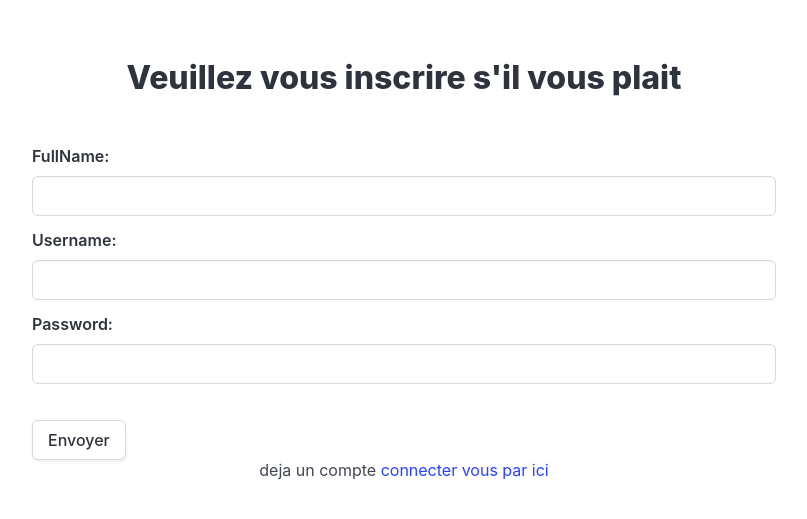
After one commit to dmclearn/Django_Ressource_Files, a Django app: page /auth/signup in a window 1280 px wide. The commit adds this page. Shown: the top 519 px of the page, without its empty margins (236-1043 px from the left). Run offline with Django 5.2, Linux system fonts and the light colour scheme.

Commit message:
Django forms

```diff
--- /dev/null
+++ b/Blog/forms.py
@@ -0,0 +1,12 @@
+from django import forms
+
+class LoginForm(forms.Form):
+    username = forms.CharField(max_length=100, min_length=4, required=True, label="Username", help_text="Your username please", widget=forms.TextInput(attrs={'class':"input"}))
+    password = forms.CharField(required=True, label="Password", widget=forms.PasswordInput( attrs={"class":'input'}))
+    pass
+
+class SignupForm(forms.Form):
+    username = forms.CharField(max_length=100, min_length=4, required=True, label="Username", help_text="Your username please", widget=forms.TextInput(attrs={'class':"input"}))
+    password = forms.CharField(required=True, label="Password", help_text="Please enter your password", widget=forms.PasswordInput(attrs={"class":"input"}))
+    fullname = forms.CharField(max_length=100, min_length=4, required=True, label="FullName", help_text="Your Fullname please", widget=forms.TextInput(attrs={"class":"input"}))
+    pass
--- a/Blog/views.py
+++ b/Blog/views.py
@@ -1,6 +1,8 @@
-from django.shortcuts import render
+from django.shortcuts import redirect, render
+from django.contrib.auth import authenticate, login, logout
 
-from Blog.models import Post
+from Blog.forms import LoginForm, SignupForm
+from Blog.models import CustomUser, Post
 
 # Create your views here.
 
@@ -13,3 +15,39 @@ def post_show(request, slug:str):
     post = Post.objects.get(slug=slug)
     return render(request, "blog/show.html", context={"post":post})
     pass
+
+def my_login(request):
+    form = LoginForm()
+    if request.method == 'POST':
+        form = LoginForm(request.POST)
+        if form.is_valid():
+            data = form.cleaned_data
+            user = authenticate(request=request, username=data['username'], password=data['password'])
+            if user:
+                login(request, user)
+            return redirect('homepage')
+
+    return render(request, "blog/auth/my_login.html", {"form":form})
+    pass
+
+def my_logout(request):
+    if request.user:
+        logout(request)
+        return redirect('homepage')
+    return redirect("my_login")
+    pass
+
+def my_signup(request):
+    form = SignupForm()
+    if request.method=="POST":
+        form = SignupForm(request.POST)
+        if form.is_valid():
+            data = form.cleaned_data
+            try:
+                user = CustomUser.objects.get(username=data["username"])
+            except CustomUser.DoesNotExist:
+                user = CustomUser.objects.create_user(username=data["username"], password=data["password"])
+                if user:
+                    return redirect('my_login')
+    return render(request, "blog/auth/my_signup.html", {"form":form})
+    pass
--- a/dmc/templates/base.html
+++ b/dmc/templates/base.html
@@ -23,7 +23,11 @@
             <div class="navbar-end">
                 <a href="{% url 'homepage'%}" class="navbar-item">Home</a>
                 <a href="{% url 'blog'%}" class="navbar-item">Blog</a>
-                <a href="" class="navbar-item">Forum</a>
+                {% if request.user and request.user.username%}
+                    <a href="{% url 'my_logout' %}" class="navbar-item">{{request.user.username}} / Logout</a>
+                {% else %}
+                    <a href="{% url 'my_login' %}" class="navbar-item">Connexion</a>
+                {% endif %}
             </div>
         </div>
     </nav>
--- /dev/null
+++ b/dmc/templates/blog/auth/base.html
@@ -0,0 +1,18 @@
+{% load static %}
+<!DOCTYPE html>
+<html lang="fr">
+<head>
+    <meta charset="UTF-8">
+    <meta name="viewport" content="width=device-width, initial-scale=1.0">
+    <title>{% block page_title %}{% endblock page_title %}</title>
+    <link rel="stylesheet" href="{% static 'css/bulma.min.css'%}">
+</head>
+<body>
+    {% block body_start %}{% endblock body_start %}
+    <form class="form" action="{% block forms_action %}{% endblock forms_action %}" method="post">
+        {% csrf_token %}
+        {% block forms %}{% endblock forms %}
+    </form>
+    {% block body_end %}{% endblock body_end %}
+</body>
+</html>
--- /dev/null
+++ b/dmc/templates/blog/auth/my_signup.html
@@ -0,0 +1,56 @@
+{% extends "blog/auth/base.html" %}
+
+{% block page_title %}Signup{% endblock page_title %}
+
+{% block body_start %}{% endblock body_start %}
+
+{% block forms_action %}{% url 'my_signup'%}{% endblock forms_action %}
+
+{% block forms%}
+    <div class="columns container">
+        <div class="column is-2"></div>
+        <div class="column is-8">
+            <h1 class="title my-6 is-size-3 has-background-white has-text-centered has-text-dark">Veuillez vous inscrire s'il vous plait</h1>
+            <div class="field">
+                <label class="label">{{form.fullname.label_tag}}</label>
+                <div class="control has-icons-left has-icons-right">
+                  {{form.fullname}}
+                  <span class="icon is-small is-left">
+                    <i class="fas fa-user"></i>
+                  </span>
+                  <span class="icon is-small is-right">
+                    <i class="fas fa-check"></i>
+                  </span>
+                </div>
+            </div>
+            <div class="field">
+                <label class="label">{{form.username.label_tag}}</label>
+                <div class="control has-icons-left has-icons-right">
+                  {{form.username}}
+                  <span class="icon is-small is-left">
+                    <i class="fas fa-user"></i>
+                  </span>
+                  <span class="icon is-small is-right">
+                    <i class="fas fa-check"></i>
+                  </span>
+                </div>
+            </div>
+            <div class="field">
+                <label class="label">{{form.password.label_tag}}</label>
+                <div class="control has-icons-left has-icons-right">
+                  {{form.password}}
+                  <span class="icon is-small is-left">
+                    <i class="fas fa-user"></i>
+                  </span>
+                  <span class="icon is-small is-right">
+                    <i class="fas fa-check"></i>
+                  </span>
+                </div>
+            </div>
+        <div class="column is-2"></div>
+        <input class="button" type="submit" value="Envoyer">
+        <p class="subtitle is-size-6 has-text-centered"> deja un compte <a href="{% url 'my_login'%}">connecter vous par ici</a></p>
+    </div>
+{% endblock forms%}
+
+{% block body_end %}{% endblock body_end %}
--- a/dmc/urls.py
+++ b/dmc/urls.py
@@ -20,10 +20,14 @@ from django.urls import include
 from django.conf import  settings
 from django.conf.urls.static import static
 
+from Blog.views import my_login, my_logout, my_signup
 from dmc.views import index
 
 urlpatterns = [
     path('admin/', admin.site.urls),
     path('', index, name="homepage"),
-    path('blog/', include("Blog.urls"))
+    path('blog/', include("Blog.urls")),
+    path('auth/login', my_login, name="my_login"),
+    path('auth/signup', my_signup, name="my_signup"),
+    path('auth/logout', my_logout, name="my_logout")
 ]+static(settings.MEDIA_URL, document_root=settings.MEDIA_ROOT)
```
Also changed, not shown: dmc/templates/blog/auth/my_login.html (added, +45 -0 lines), db.sqlite3.
